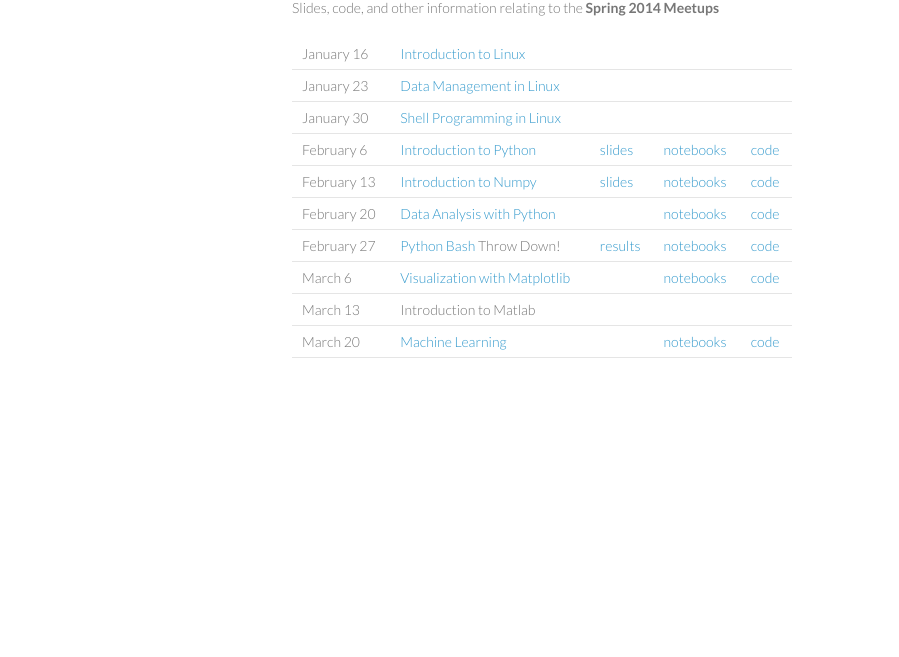
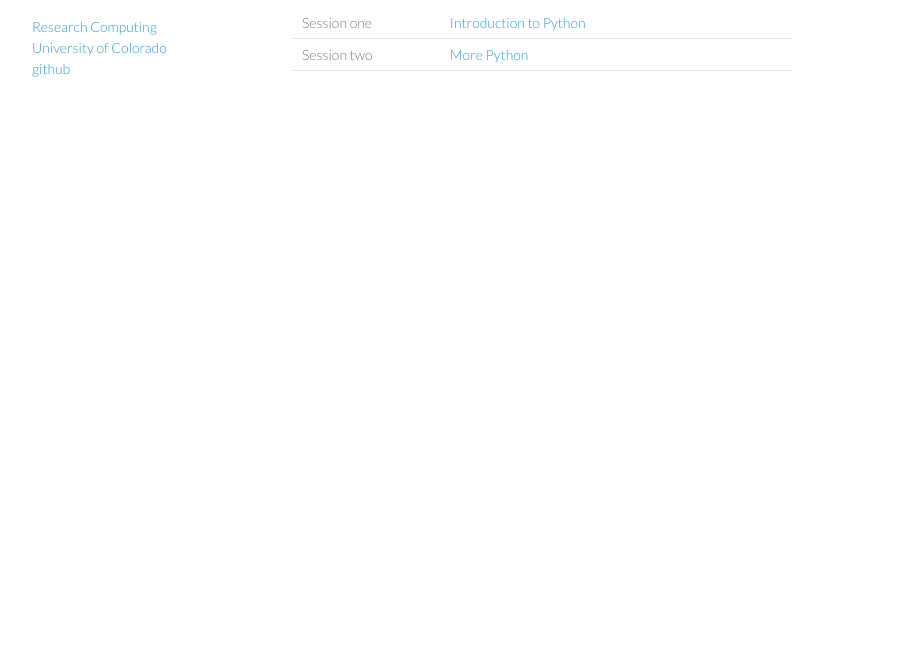
Before and after one commit to awynn/ucar_sea_2014, a plain HTML site: page index.html in a window 1280 px wide. Shown: the part 143-800 px from the top of the page, without its empty margins (178-1077 px from the left). Drawn offline with Linux system fonts and the light colour scheme.

Commit message:
update index

```diff
--- a/index.html
+++ b/index.html
@@ -3,7 +3,7 @@
   <head>
     <meta charset="utf-8">
     <meta http-equiv="X-UA-Compatible" content="chrome=1">
-    <title>ResearchComputing Spring 2014 Meetup</title>
+    <title>ResearchComputing UCAR SEA 2014</title>
 
     <link rel="stylesheet" href="stylesheets/styles.css">
     <link rel="stylesheet" href="stylesheets/pygment_trac.css">
@@ -18,14 +18,12 @@
 
    <!--       <p><a href="/meetup_spring_2014/">Home</a></p>
  -->
-         <p>
-         <a href="http://www.meetup.com/University-of-Colorado-Computational-Science-and-Engineering/"><img src='images/meetup.png'></a><br><br>
-         <a href="http://www.meetup.com/University-of-Colorado-Computational-Science-and-Engineering/">Join the meetup</a>
-       </p>
-
-
-
-
+      <p>
+         <a href="https://www.rc.colorado.edu"><img src='http://www.acupa.org/images/logoUColorado.png' height="75"></a><br><br>
+         <a href="https://www.rc.colorado.edu">Research Computing</a><br>
+         <a href="https://www.colorado.edu">University of Colorado</a><br>
+         <a href="http://researchcomputing.github.io/">github</a>
+      </p>
 
 <!--
         <p><a href="https://github.com/ResearchComputing/meetup_spring_2014/zipball/master">Download ZIP File</a></p>
@@ -33,102 +31,36 @@
       </header>
       <section>
         <h1>
-<a name="university-of-colorado-computational-science-and-engineering-meetup" class="anchor" href="#university-of-colorado-computational-science-and-engineering-meetup"><span class="octicon octicon-link"></span></a>University of Colorado Computational Science and Engineering</h1>
+<a name="university-of-colorado-computational-science-and-engineering-meetup" class="anchor" href="#university-of-colorado-computational-science-and-engineering-meetup"><span class="octicon octicon-link"></span></a>Data Analysis with Python</h1>
 
-    <p>Slides, code, and other information relating to the <b>Spring 2014 Meetups</b></p>
+    <p>Slides, code, and other information relating to the <b>UCAR SEA 2014 Conference</b></p>
+
+
 
 
 <table style="width:500px">
 <tr>
-  <td>January 16</td>
-  <td><a href="pdfs/Linuxclass-1.pdf">Introduction to Linux</a></td>
+  <td>Session one</td>
+  <td><a href="pdfs/Linuxclass-1.pdf">Introduction to Python</a></td>
   <td></td>
   <td></td>
   <td></td>
 </tr>
 <tr>
-  <td>January 23</td>
-  <td><a href="pdfs/Linuxclass-2.pdf">Data Management in Linux</a></td>
+  <td>Session two</td>
+  <td><a href="pdfs/Linuxclass-2.pdf">More Python</a></td>
   <td></td>
   <td></td>
   <td></td>
 </tr>
 
+</table>
+
+<table style="width:500px">
 <tr>
-  <td>January 30</td>
-  <td><a href="pdfs/Linuxclass-3.pdf">Shell Programming in Linux</a></td>
-  <td></td>
-  <td></td>
-  <td></td>
-</tr>
-
-<tr>
-  <td>February 6</td>
-  <td><a href="python/doc_introduction.html">Introduction to Python</a></td>
-  <td><a href="python/stack_introduction.html">slides</a></td>
-  <td><a href="https://github.com/ResearchComputing/meetup_spring_2014/tree/master/notebooks">notebooks</a></td>
-  <td><a href="https://github.com/ResearchComputing/meetup_spring_2014/tree/master/code">code</a></td>
-</tr>
-
-<tr>
-  <td>February 13</td>
-  <td><a href="python/doc_numpy.html">Introduction to Numpy</a></td>
-  <td><a href="python/stack_numpy.html">slides</a></td>
-  <td><a href="https://github.com/ResearchComputing/meetup_spring_2014/tree/master/notebooks">notebooks</a></td>
-  <td><a href="https://github.com/ResearchComputing/meetup_spring_2014/tree/master/code">code</a></td>
-</tr>
-
-<tr>
-  <td>February 20</td>
-  <td><a href="python/doc_pandas.html">Data Analysis with Python</a></td>
-  <td></td>
-  <td><a href="https://github.com/ResearchComputing/meetup_spring_2014/tree/master/notebooks">notebooks</a></td>
-  <td><a href="https://github.com/ResearchComputing/meetup_spring_2014/tree/master/code">code</a></td>
 
 </tr>
-
-<tr>
-  <td>February 27</td>
-  <td><a href="python/doc_throwdown.html">Python</a>
-  <a href="pdfs/Bash_Python_Throwdown.pdf">Bash</a>
-  Throw Down!
-  </td>
-
-  <td><a href="python/doc_results.html">results</a></td>
-  <td><a href="https://github.com/ResearchComputing/meetup_spring_2014/tree/master/notebooks">notebooks</a></td>
-  <td><a href="https://github.com/ResearchComputing/meetup_spring_2014/tree/master/code">code</a></td>
-</tr>
-
-
-<tr>
-  <td>March 6</td>
-  <td><a href="python/doc_mpl.html">Visualization with Matplotlib</a></td>
-  <td></td>
-  <td><a href="https://github.com/ResearchComputing/meetup_spring_2014/tree/master/notebooks">notebooks</a></td>
-  <td><a href="https://github.com/ResearchComputing/meetup_spring_2014/tree/master/code">code</a></td>
-
-</tr>
-
-<tr>
-  <td>March 13</td>
-  <td>Introduction to Matlab</td>
-  <td></td>
-  <td></td>
-  <td></td>
-</tr>
-
-
-<tr>
-  <td>March 20</td>
-  <td><a href="python/sklearn.html">Machine Learning</a></td>
-  <td></td>
-  <td><a href="https://github.com/ResearchComputing/meetup_spring_2014/tree/master/notebooks">notebooks</a></td>
-  <td><a href="https://github.com/ResearchComputing/meetup_spring_2014/tree/master/code">code</a></td>
-
-</tr>
-
 </table>
-
 
   </section>
       <footer>
```
